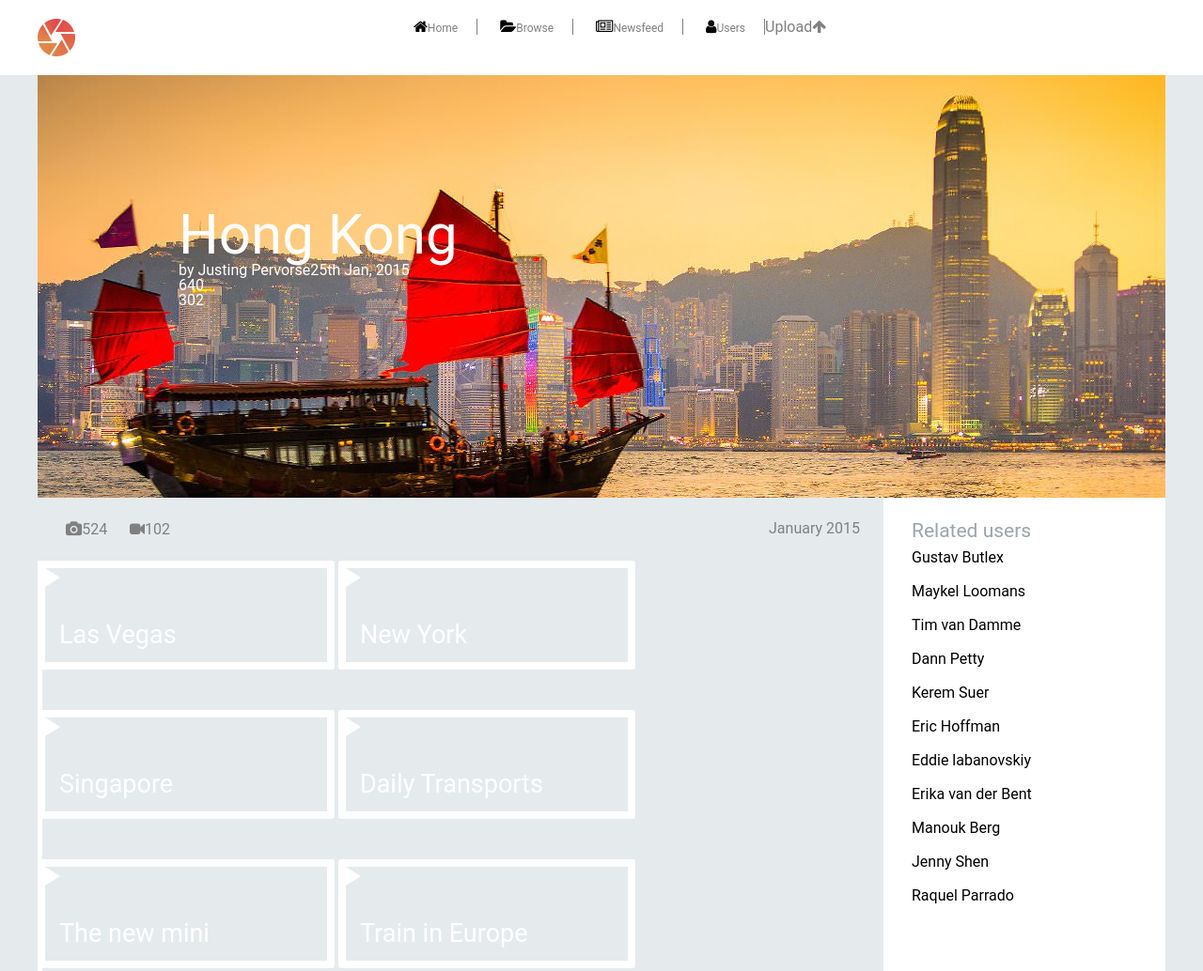
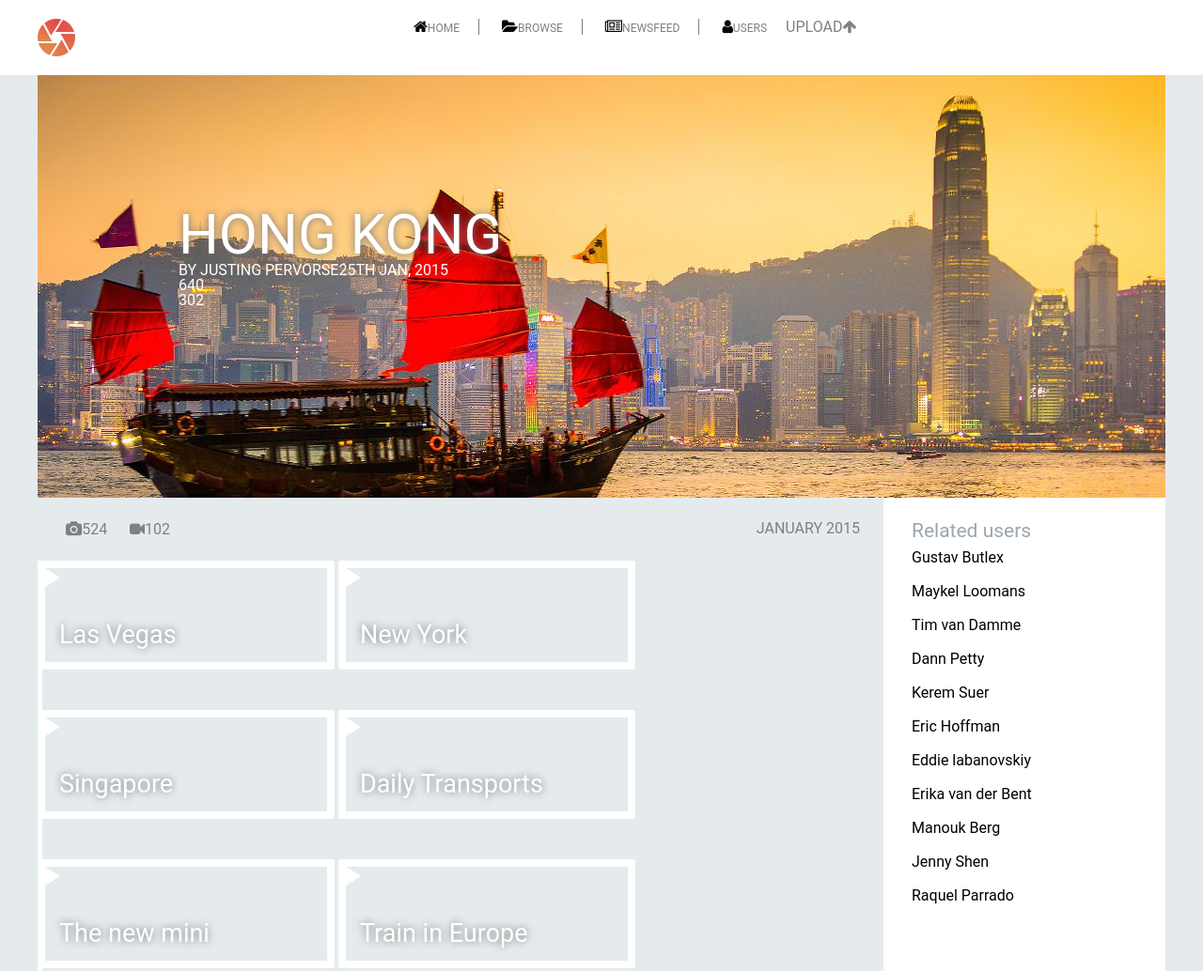
Before and after one commit to robinsonroy/TPSass, a website: page index.html in a window 1280 px wide. Shown: the top 1034 px of the page at 94% size. Drawn offline with Linux system fonts and the light colour scheme; a web font is replaced by a local one.

Commit message:
Part 4 CSS3

```diff
--- a/css/global.scss
+++ b/css/global.scss
@@ -24,9 +24,11 @@ ul li {
 
 /* À supprimer quand la mixin "author" est crée */
 .author {
-  display: none; }
+  display: none;
+}
 
 header{
+  text-transform: uppercase;
   &.menu {
     background-color: white;
     .wrapper {
@@ -45,6 +47,9 @@ header{
         display: inline-block;
         padding: 0 20px;
         border-right: 1px solid grey;
+        &:last-child{
+          border-right: none;
+        }
       }
       a {
         font-size: 12px;
@@ -127,6 +132,9 @@ header{
   }
 }
 
+h1{
+  text-shadow: 0px 0px 9px #777;
+}
 aside#sidebar {
   width: 300px;
   height: 1050px;
```
Also changed, not shown: css/global.css.
